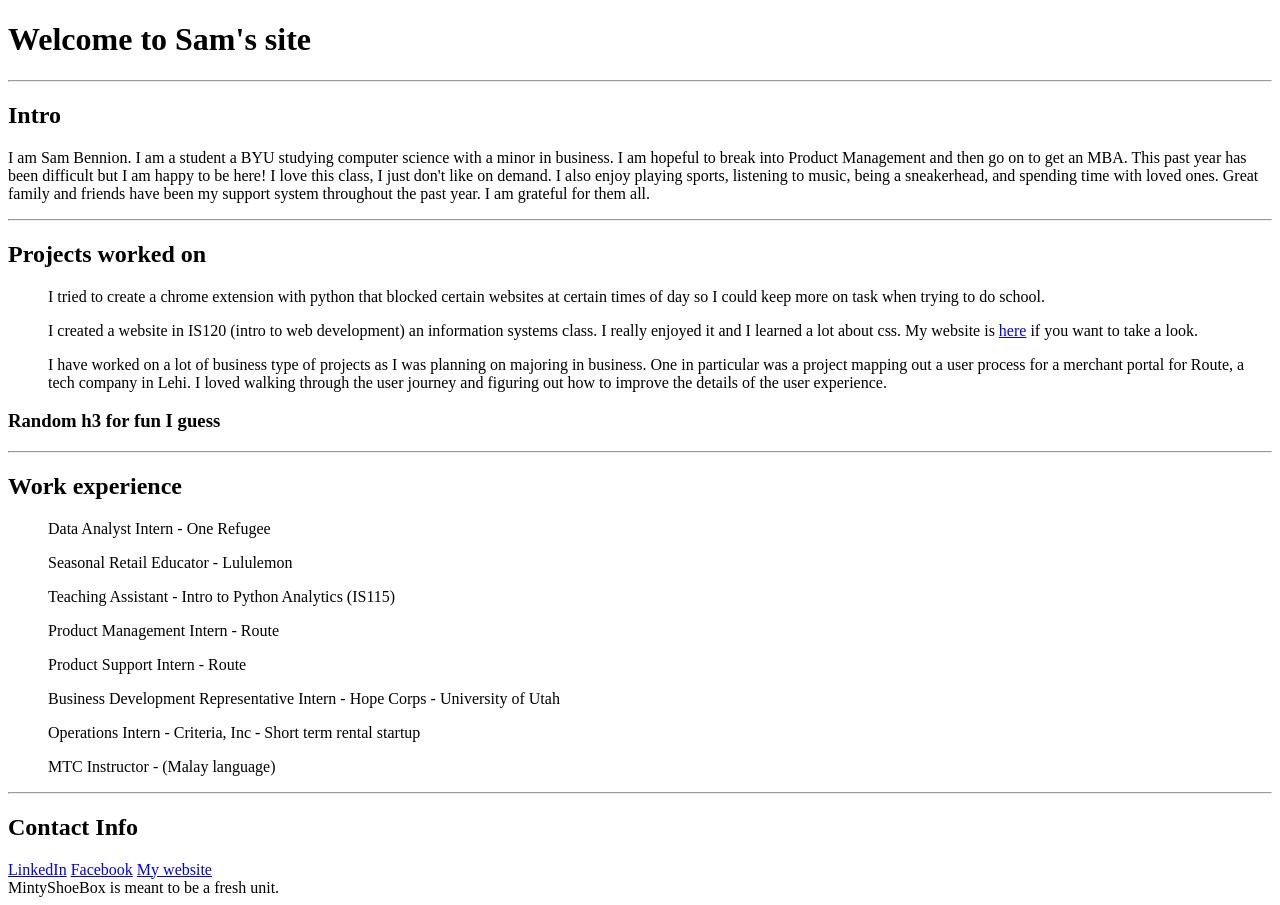
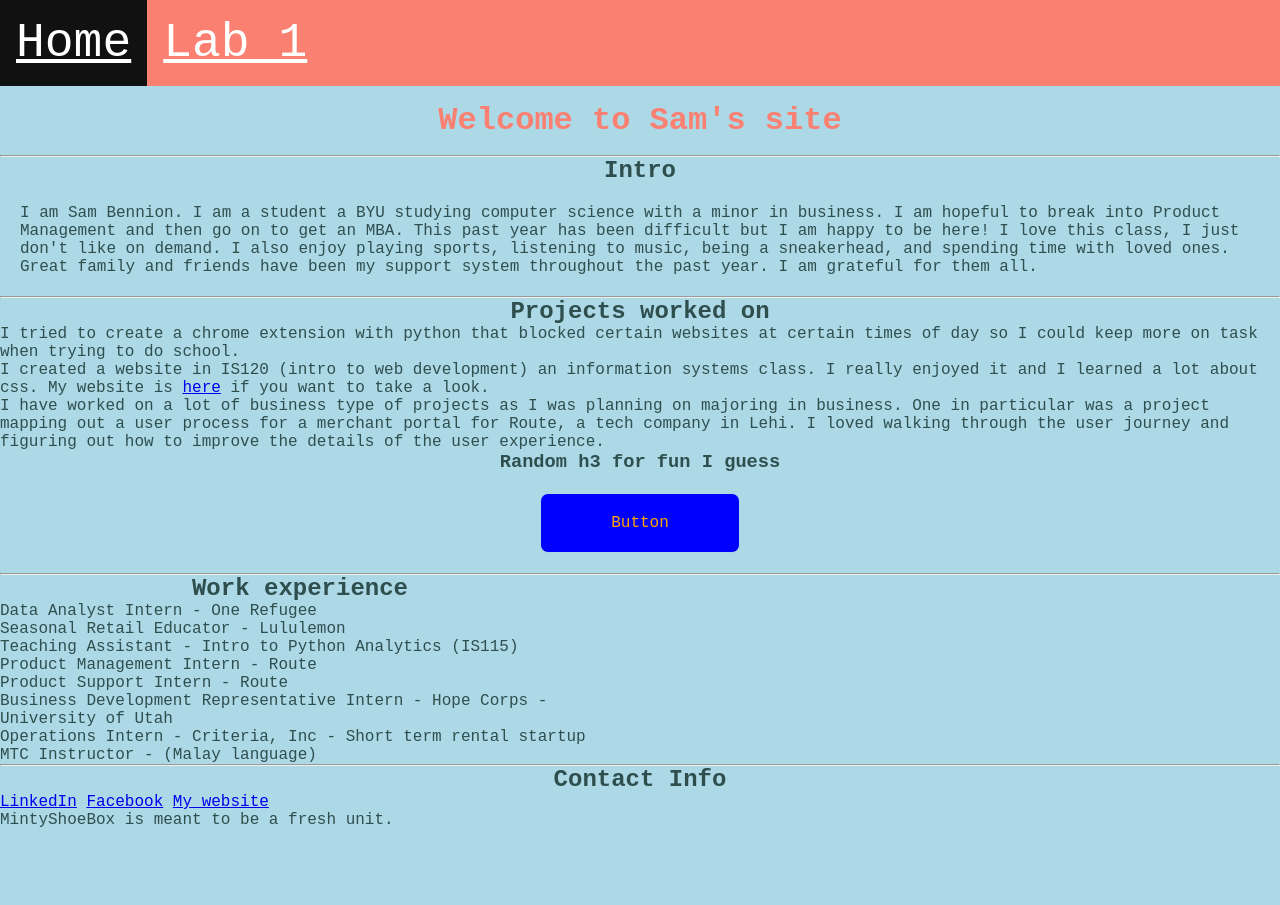
Before and after one commit to sambennion3/portfolioForWebsite, a plain HTML site: page index.html in a window 1280 px wide. After the commit the page ends 829 px from the top, so only its background shows below. Drawn offline with Linux system fonts and the light colour scheme.

Commit message:
Stuff for Activity C1

```diff
--- a/index.html
+++ b/index.html
@@ -4,19 +4,25 @@
     <meta charset="UTF-8">
     <meta name="viewport" content="width=device-width, initial-scale=1.0">
     <meta name="description" content="whatever you want">
-    <title>Minty site</title>
+    <link rel="stylesheet" href="styles.css"/>
+    <title>Minty Site</title>
+
+    <ul class="navbar">
+        <li><a class="nav-buttons" href="index.html">Home</a></li>
+        <li><a class="nav-buttons" href="/lab1/index.html">Lab 1</a></li>
+    </ul>
 
 </head>
 
 <body>
 
-<h1>Welcome to Sam's site</h1>
+<h1 id="welcome">Welcome to Sam's site</h1>
 
 <hr>
 
 
 <h2>Intro</h2>
-<p>
+<p class="intro-paragraph">
     I am Sam Bennion. I am a student a BYU studying computer science with a minor in business.
     I am hopeful to break into Product Management and then go on to get an MBA.
     This past year has been difficult but I am happy to be here! I love this class, I just don't like on demand. I also enjoy playing sports,
@@ -40,17 +46,23 @@
 
     <h3>Random h3 for fun I guess</h3>
 
+<div class="button">Button</div>
+
 <hr>
 
-<h2>Work experience</h2>
-<ul>Data Analyst Intern - One Refugee</ul>
-<ul>Seasonal Retail Educator - Lululemon</ul>
-<ul>Teaching Assistant - Intro to Python Analytics (IS115)</ul>
-<ul>Product Management Intern - Route</ul>
-<ul>Product Support Intern - Route</ul>
-<ul>Business Development Representative Intern - Hope Corps - University of Utah</ul>
-<ul>Operations Intern - Criteria, Inc - Short term rental startup</ul>
-<ul>MTC Instructor - (Malay language)</ul>
+<div class="work-box">
+
+    <h2 class="work-experience">Work experience</h2>
+    <ul class="work-experience">Data Analyst Intern - One Refugee</ul>
+    <ul class="work-experience">Seasonal Retail Educator - Lululemon</ul>
+    <ul class="work-experience">Teaching Assistant - Intro to Python Analytics (IS115)</ul>
+    <ul class="work-experience">Product Management Intern - Route</ul>
+    <ul class="work-experience">Product Support Intern - Route</ul>
+    <ul class="work-experience">Business Development Representative Intern - Hope Corps - University of Utah</ul>
+    <ul class="work-experience">Operations Intern - Criteria, Inc - Short term rental startup</ul>
+    <ul class="work-experience">MTC Instructor - (Malay language)</ul>
+
+</div>
 
 <hr>
 
--- /dev/null
+++ b/styles.css
@@ -0,0 +1,94 @@
+* {
+    margin: 0;
+    padding: 0;
+    box-sizing: border-box;
+}
+
+.navbar {
+    list-style-type: none;
+    margin: 0;
+    padding: 0;
+    overflow: hidden;
+    background-color: salmon;
+}
+
+li {
+    float: left;
+}
+
+li a {
+    display: block;
+    color: white;
+    text-align: center;
+    padding: 16px;
+}
+
+li a:hover {
+    background-color: #111;
+}
+
+.nav-buttons {
+    display: block;
+    background-color: salmon;
+    font-size: 3em;
+}
+
+body {
+    color: darkslategray;
+    background-color: lightblue;
+    font-size: 16px;
+    font-family: "Courier New", monospace;
+}
+
+#welcome {
+    font-size: 2rem;
+    text-align: center;
+    color: salmon;
+    padding: 1rem;
+}
+
+h2 {
+    text-align: center;
+}
+
+h3 {
+    text-align: center;
+    border-top: 2rem;
+}
+
+.intro-paragraph {
+    box-sizing: border-box;
+    padding: 20px;
+}
+
+.button {
+    box-sizing: border-box;
+    color: orange;
+    background-color: blue;
+    padding: 20px;
+    text-align: center;
+    border: 1px solid lightblue;
+    border-radius: 8px;
+
+    width: 200px;
+    margin: 20px auto;
+}
+
+.button:hover {
+    display: block;
+
+    box-sizing: border-box;
+    color: blue;
+    background-color: orange;
+    padding: 20px;
+    text-align: center;
+    border: 1px solid lightblue;
+    border-radius: 8px;
+
+    width: 200px;
+    margin: 20px auto;
+}
+
+.work-box {
+    width: 600px;
+}
```
Also changed, not shown: lab1/index.html (added, +20 -0 lines).
